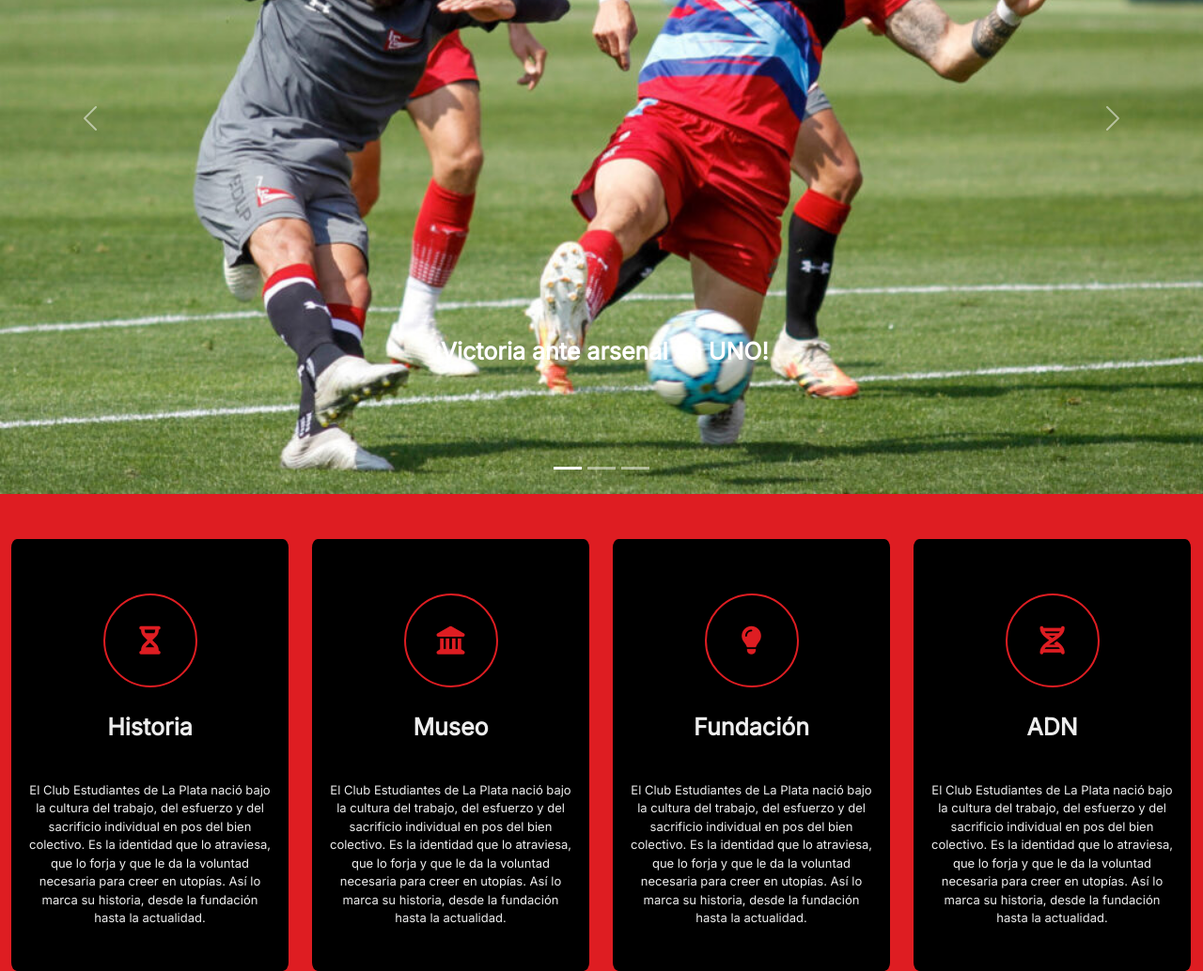
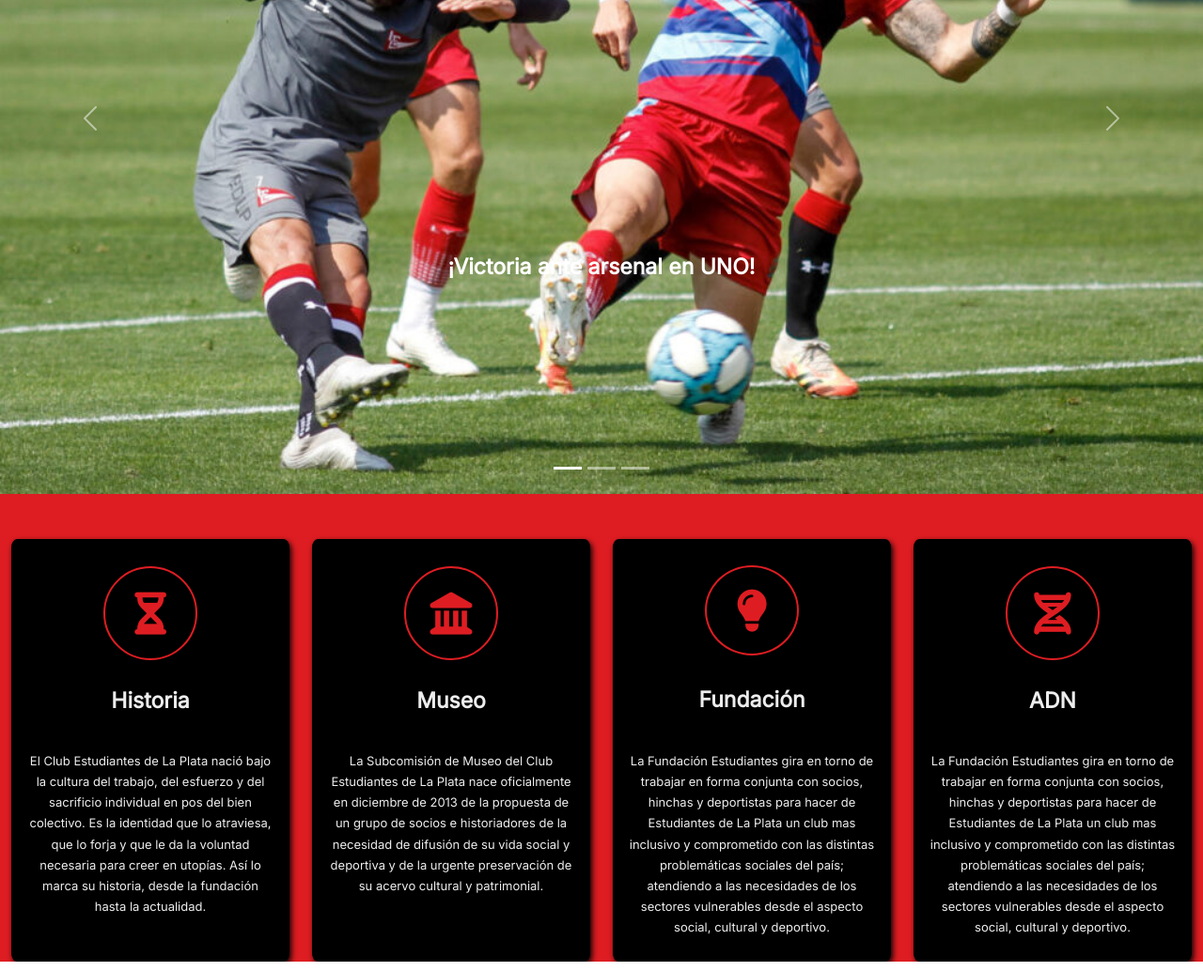
Before and after one commit to EmanuelSotomayor/curso-edelp, a plain HTML site: page index.html in a window 1280 px wide. Shown: the part 366-1400 px from the top of the page at 94% size. Drawn offline with nearby package versions, Linux system fonts and the light colour scheme; a web font is replaced by a local one.

Commit message:
Sección de cards terminada

```diff
--- a/css/styles.css
+++ b/css/styles.css
@@ -11,9 +11,9 @@
 
 .title{
     color: var(--first-color);
-    font-size: 25px;
-    padding-top: 10%;
-    padding-bottom: 10%;
+    font-size: 23px;
+    padding-top: 30%;
+    padding-bottom: 20%;
     font-weight: 600;
 }
 
@@ -21,6 +21,7 @@
     font-size: 13px;
     padding-left: 15px;
     padding-right: 15px;
+    line-height: 1.7;
 }
 
 .cards-background{
@@ -29,16 +30,23 @@
 }
 
 .cards{
-    width: 295px;
-    height: 460px;
+    width: 300px;
+    height: 450px;
     background-color: var(--third-color);
     display: flex;
     justify-content: center;
+    align-items: center;
     flex-direction: column;
     font-size: 15px;
     text-align: center;
     color: var(--fisrt-color);
     border-radius: 2%;
+    box-shadow: 2px 3px 6px black;
+}
+
+.card-text{
+    width: 100%;
+    height: 50%;
 }
 
 .circle-icon{
@@ -55,7 +63,7 @@
 }
 
 .fas{
-    font-size: 30px;
+    font-size: 45px;
 }
 
 .card-header{
@@ -63,4 +71,5 @@
     justify-content: center;
     align-items: center;
     flex-direction: column;
+    height: 50%;
 }
--- a/index.html
+++ b/index.html
@@ -27,11 +27,11 @@
                             </button>
                         <div class="collapse navbar-collapse" id="navbarNav">
                             <div class="navbar-nav ms-auto">
-                                <a class="nav-link" href="#">El club</a>
-                                <a class="nav-link" href="#">Futbol</a>
-                                <a class="nav-link" href="#">Deportes</a>
-                                <a class="nav-link" href="#">Estadio</a>
-                                <a class="nav-link" href="#">Socios</a>
+                                <a class="nav-link" href="#club">El club</a>
+                                <a class="nav-link" href="#futbol">Futbol</a>
+                                <a class="nav-link" href="https://www.estudiantesdelaplata.com/deportes/" target="_blank">Deportes</a>
+                                <a class="nav-link" href="https://www.estudiantesdelaplata.com/el-club/estadio/" target="_blank">Estadio</a>
+                                <a class="nav-link" href="https://www.estudiantesdelaplata.com/socios/" target="_blank">Socios</a>
                             </div>
                         </div>
                     </div>
@@ -41,7 +41,7 @@
             <!--Fin del header-->
 
             <!--Este section contendrá el carrousel-->
-            <section role="carrousel">
+            <section id="futbol" role="carrousel">
                 <div id="carouselExampleDark" class="carousel carousel-light slide" data-bs-ride="carousel">
                     <div class="carousel-indicators">
                         <button type="button" data-bs-target="#carouselExampleDark" data-bs-slide-to="0" class="active" aria-current="true" aria-label="Slide 1"></button>
@@ -80,10 +80,14 @@
 
             </section>
             <!--Fin del section-->
+
             <!--Inicio del section que contendrá las cards-->
-            <section class="container-fluid cards-background">
+            <section id="club" class="container-fluid cards-background">
                 <div class="row">
-                    <div class="col-12 col-md-3 mt-5">
+                    <!--Aplico justify-content-center a todas las columnas para que se centren-->
+                    <div class="col-12 col-md-3 mt-5 d-flex justify-content-center">
+                        <!--Cada CARD será un articulo,
+                        que estará dividida por su header y el cuerpo-->
                         <article class="cards card-A">
                             <header class="card-header">
                                 <div class="circle-icon">
@@ -91,15 +95,17 @@
                                 </div>
                                 <h3 class="title">Historia</h3>
                             </header>
+                            <div class="card-text">
                                 <p class="text">El Club Estudiantes de La Plata nació bajo la cultura del trabajo,
                                     del esfuerzo y del sacrificio individual en pos del bien colectivo.
                                     Es la identidad que lo atraviesa, que lo forja
                                     y que le da la voluntad necesaria para creer en utopías.
                                     Así lo marca su historia, desde la fundación hasta la actualidad.
                                 </p>
+                            </div>
                         </article>
                     </div>
-                    <div class="col-12 col-md-3 mt-5">
+                    <div class="col-12 col-md-3 mt-5 d-flex justify-content-center">
                         <article class="cards card-B">
                             <header class="card-header">
                                 <div class="circle-icon">
@@ -107,15 +113,16 @@
                                 </div>
                                 <h3 class="title">Museo</h3>
                             </header>
-                            <p class="text">El Club Estudiantes de La Plata nació bajo la cultura del trabajo,
-                                del esfuerzo y del sacrificio individual en pos del bien colectivo.
-                                Es la identidad que lo atraviesa, que lo forja
-                                y que le da la voluntad necesaria para creer en utopías.
-                                Así lo marca su historia, desde la fundación hasta la actualidad.
+                            <div class="card-text">
+                                <p class="text">La Subcomisión de Museo del Club Estudiantes de La Plata nace oficialmente en
+                                    diciembre de 2013 de la propuesta de un grupo de socios e historiadores de la
+                                    necesidad de difusión de su vida social y deportiva y de la urgente preservación
+                                    de su acervo cultural y patrimonial.
                                 </p>
+                            </div>
                         </article>
                     </div>
-                    <div class="col-12 col-md-3 mt-5">
+                    <div class="col-12 col-md-3 mt-5 d-flex justify-content-center">
                         <article class="cards card-C">
                             <header class="card-header">
                                 <div class="circle-icon">
@@ -123,15 +130,17 @@
                                 </div>
                                 <h3 class="title">Fundación</h3>
                             </header>
-                            <p class="text">El Club Estudiantes de La Plata nació bajo la cultura del trabajo,
-                                del esfuerzo y del sacrificio individual en pos del bien colectivo.
-                                Es la identidad que lo atraviesa, que lo forja
-                                y que le da la voluntad necesaria para creer en utopías.
-                                Así lo marca su historia, desde la fundación hasta la actualidad.
+                            <div class="card-text">
+                                <p class="text">La Fundación Estudiantes gira en torno de trabajar en forma conjunta con socios,
+                                    hinchas y deportistas para hacer de Estudiantes de La Plata un club mas inclusivo
+                                    y comprometido con las distintas problemáticas sociales del país; atendiendo a las
+                                    necesidades de los sectores vulnerables desde el aspecto social, cultural y
+                                    deportivo.
                                 </p>
+                            </div>
                         </article>
                     </div>
-                    <div class="col-12 col-md-3 mt-5">
+                    <div class="col-12 col-md-3 mt-5 d-flex justify-content-center">
                         <article class="cards card-D">
                             <header class="card-header">
                                 <div class="circle-icon">
@@ -139,12 +148,14 @@
                                 </div>
                                 <h3 class="title">ADN</h3>
                             </header>
-                            <p class="text">El Club Estudiantes de La Plata nació bajo la cultura del trabajo,
-                                del esfuerzo y del sacrificio individual en pos del bien colectivo.
-                                Es la identidad que lo atraviesa, que lo forja
-                                y que le da la voluntad necesaria para creer en utopías.
-                                Así lo marca su historia, desde la fundación hasta la actualidad.
+                            <div class="card-text">
+                                <p class="text">La Fundación Estudiantes gira en torno de trabajar en forma conjunta con socios,
+                                    hinchas y deportistas para hacer de Estudiantes de La Plata un club mas inclusivo
+                                    y comprometido con las distintas problemáticas sociales del país; atendiendo a las
+                                    necesidades de los sectores vulnerables desde el aspecto social, cultural y
+                                    deportivo.
                                 </p>
+                            </div>
                         </article>
                     </div>
                 </div>
```
Lines whose indentation alone changed are shown as unchanged.
